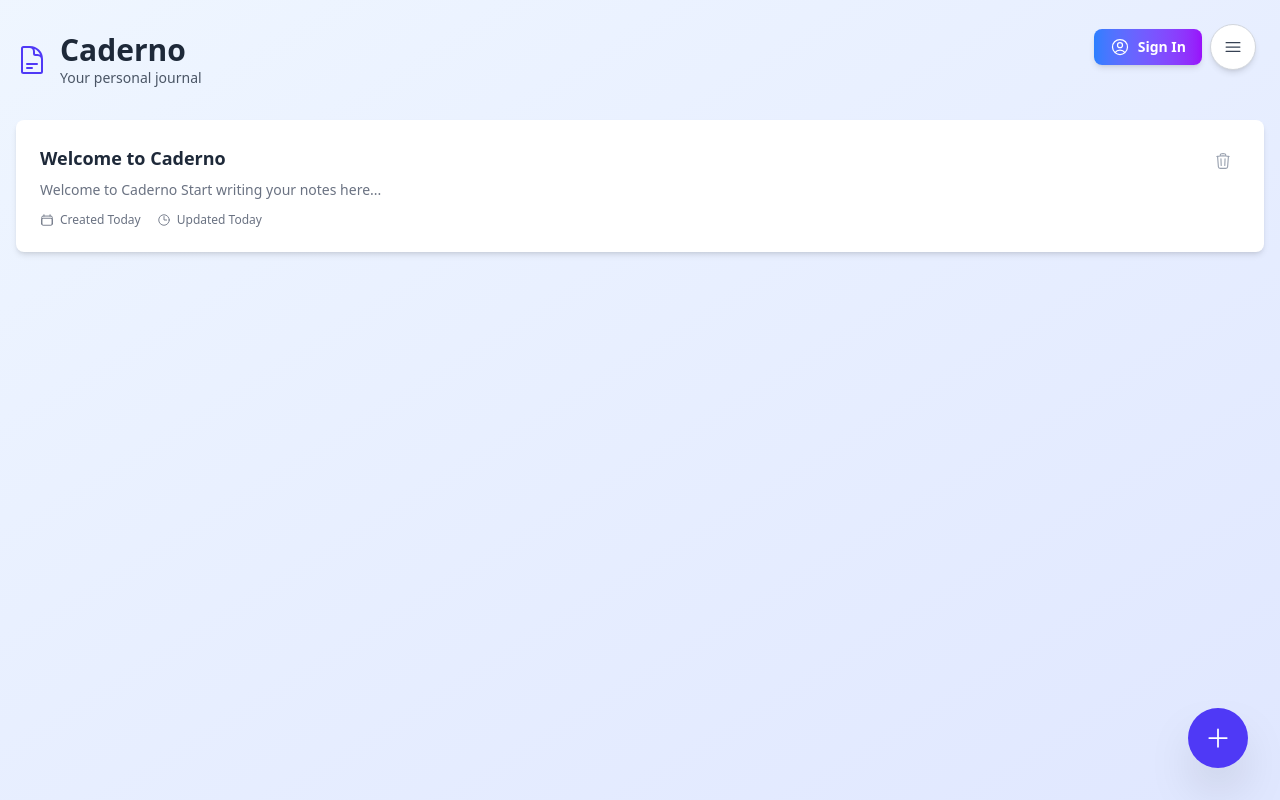
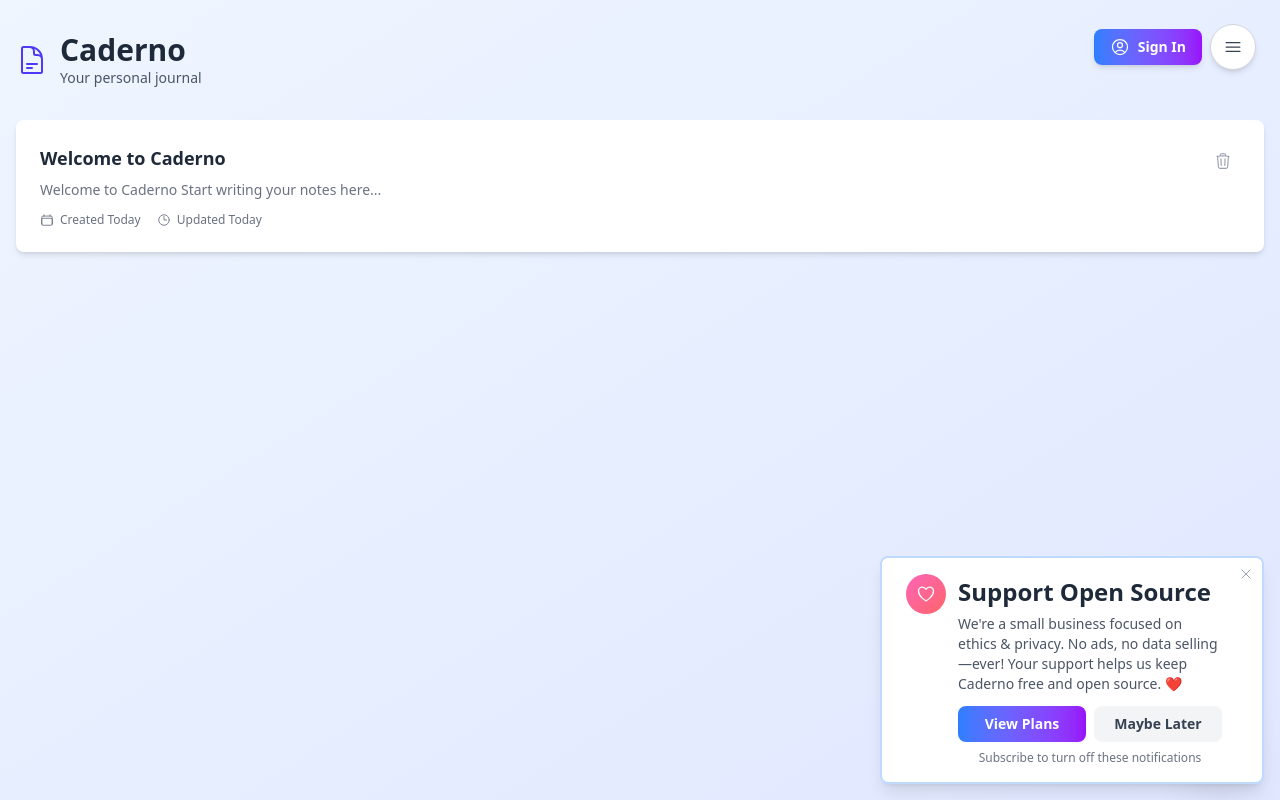
Before and after one commit to jezzlucena/caderno, a React (Vite) app: page / in a window 1280 px wide. Built offline with nearby package versions, Linux system fonts and the light colour scheme; no server answers.

Commit message:
Add intrusive ads if the user is sneaky

```diff
--- a/src/App.tsx
+++ b/src/App.tsx
@@ -1,4 +1,4 @@
-import { useState, useEffect } from 'react';
+import { useState, useEffect, type JSX } from 'react';
 import { useTranslation } from 'react-i18next';
 import { ToastContainer } from 'react-toastify';
 import 'react-toastify/dist/ReactToastify.css';
@@ -11,6 +11,7 @@ import LoginModal from './components/LoginModal';
 import { useJournalStore } from './store/useStore';
 import { useAuthStore } from './store/useAuthStore';
 import { UserCircleIcon, ArrowRightOnRectangleIcon } from '@heroicons/react/24/outline';
+import { INTRUSIVE_NOTIFICATION_POSITION_OFFSET_INTERVAL_PX, INTRUSIVE_NOTIFICATION_TIMEOUT_INTERVAL_MS } from './util/constants';
 
 type ViewState = 'list' | 'editor' | 'transitioning';
 type AnimationDirection = 'toEditor' | 'toList' | null;
@@ -23,6 +24,51 @@ function App() {
   const [animationDirection, setAnimationDirection] = useState<AnimationDirection>(null);
   const [isTransitioning, setIsTransitioning] = useState(false);
   const [showLoginModal, setShowLoginModal] = useState(false);
+
+  // region: Donation Notification
+  const donationNotificationParams = [
+    {
+      bottom: INTRUSIVE_NOTIFICATION_POSITION_OFFSET_INTERVAL_PX,
+      right: INTRUSIVE_NOTIFICATION_POSITION_OFFSET_INTERVAL_PX,
+      timeout: 0
+    },
+  ];
+
+  /* initiate donation notification positions at top: 50px; left: 50px; */
+  for (
+    let i = 0;
+    window.innerHeight - INTRUSIVE_NOTIFICATION_POSITION_OFFSET_INTERVAL_PX * i > 0 &&
+    window.innerWidth - INTRUSIVE_NOTIFICATION_POSITION_OFFSET_INTERVAL_PX * i > 0;
+    i += 1
+  ) {
+    const offset = INTRUSIVE_NOTIFICATION_POSITION_OFFSET_INTERVAL_PX + INTRUSIVE_NOTIFICATION_POSITION_OFFSET_INTERVAL_PX * i;
+    donationNotificationParams.push({ bottom: offset, right: offset, timeout: INTRUSIVE_NOTIFICATION_TIMEOUT_INTERVAL_MS * i });
+  }
+
+  const [donationNotificationElements, setDonationNotificationElements] = useState<JSX.Element[]>([
+    <DonationNotification
+      key="0"
+      onDismiss={() => {
+        if (import.meta.env.VITE_SUSTAINER_PROGRAM_ENABLED === 'true') {
+          setDonationNotificationElements([]);
+        } else {
+          for (const param of donationNotificationParams) {
+            setTimeout(() => {
+              setDonationNotificationElements(prev => [...prev, (
+                <DonationNotification
+                  key={param.timeout}
+                  style={{ bottom: `${param.bottom}px`, right: `${param.right}px` }}
+                  urgent
+                />
+              )]);
+            }, param.timeout);
+          }
+        }
+      }}
+      style={{ bottom: "50px", right: "50px" }}
+    />
+  ]);
+  // endregion: Donation Notification
 
   const handleSignOut = () => {
     clearAuth();
@@ -103,8 +149,17 @@ function App() {
         <HamburgerMenu />
       </div>
 
+      {/* region: Donation Notification */}
       {/* Non-intrusive donation notification */}
-      <DonationNotification />
+      {import.meta.env.VITE_SUSTAINER_PROGRAM_ENABLED === 'true' &&
+        <DonationNotification />
+      }
+
+      {/* Other donation notifications :) */}
+      {import.meta.env.VITE_SUSTAINER_PROGRAM_ENABLED === 'false' &&
+        donationNotificationElements
+      }
+      {/* endregion: Donation Notification */}
 
       {/* Login Modal */}
       {showLoginModal && <LoginModal onClose={() => setShowLoginModal(false)} />}
--- a/src/components/DonationNotification.tsx
+++ b/src/components/DonationNotification.tsx
@@ -1,8 +1,17 @@
 import { useState, useEffect } from 'react'
 import { XMarkIcon, HeartIcon } from '@heroicons/react/24/outline'
+import { useTranslation } from 'react-i18next'
 import { useAuthStore } from '../store/useAuthStore'
+import { DONATION_NOTIFICATION_TIMEOUT_MS } from '../util/constants';
 
-export default function DonationNotification() {
+interface DonationNotificationProps {
+  urgent?: boolean;
+  onDismiss?: () => void
+  style?: React.CSSProperties
+}
+
+export default function DonationNotification({ urgent, onDismiss, style }: DonationNotificationProps) {
+  const { t } = useTranslation()
   const [isVisible, setIsVisible] = useState(false)
   const [isDismissed, setIsDismissed] = useState(false)
   const { hasPaidSubscription } = useAuthStore()
@@ -14,24 +23,21 @@ export default function DonationNotification() {
       return
     }
 
-    // Check if user has dismissed the notification
-    const dismissed = localStorage.getItem('donation-notification-dismissed')
-    if (dismissed) {
-      setIsDismissed(true)
-      return
+    // Show notification after a delay (non-intrusive)
+    if (!urgent) {
+      const timer = setTimeout(() => {
+        setIsVisible(true)
+      }, DONATION_NOTIFICATION_TIMEOUT_MS)
+
+      return () => clearTimeout(timer)
+    } else {
+      setIsVisible(true)
     }
-
-    // Show notification after a delay (non-intrusive)
-    const timer = setTimeout(() => {
-      setIsVisible(true)
-    }, 10000) // Show after 10 seconds
-
-    return () => clearTimeout(timer)
-  }, [])
+  }, [hasPaidSubscription, urgent])
 
   const handleDismiss = () => {
+    onDismiss?.()
     setIsVisible(false)
-    localStorage.setItem('donation-notification-dismissed', 'true')
     setIsDismissed(true)
   }
 
@@ -45,11 +51,11 @@ export default function DonationNotification() {
   }
 
   return (
-    <div className="fixed bottom-4 right-4 max-w-sm bg-white rounded-lg shadow-lg border-2 border-blue-200 p-4 animate-slide-in z-50">
+    <div className="fixed bottom-4 right-4 max-w-sm bg-white rounded-lg shadow-lg border-2 border-blue-200 py-4 px-6 animate-slide-in z-50" style={style}>
       <button
         onClick={handleDismiss}
         className="absolute top-2 right-2 text-gray-400 hover:text-gray-600 transition-colors"
-        aria-label="Dismiss notification"
+        aria-label={t('donationNotification.dismiss')}
       >
         <XMarkIcon className="w-4 h-4" />
       </button>
@@ -60,10 +66,9 @@ export default function DonationNotification() {
         </div>
 
         <div className="flex-1">
-          <h3 className="font-semibold text-gray-800 mb-1">Support Open Source</h3>
+          <h3 className="font-semibold text-gray-800 mb-1">{t('donationNotification.title')}</h3>
           <p className="text-sm text-gray-600 mb-3">
-            We're a small business focused on ethics & privacy. No ads, no data selling—ever!
-            Your support helps us keep Caderno free and open source. ❤️
+            {t('donationNotification.description')}
           </p>
 
           <div className="flex gap-2">
@@ -71,18 +76,18 @@ export default function DonationNotification() {
               onClick={handleSupport}
               className="flex-1 bg-gradient-to-r from-blue-500 to-purple-600 hover:from-blue-600 hover:to-purple-700 text-white text-sm font-semibold py-2 px-4 rounded-lg transition-colors"
             >
-              View Plans
+              {t('donationNotification.viewPlans')}
             </button>
             <button
               onClick={handleDismiss}
               className="flex-1 bg-gray-100 hover:bg-gray-200 text-gray-700 text-sm font-semibold py-2 px-4 rounded-lg transition-colors"
             >
-              Maybe Later
+              {t('donationNotification.maybeLater')}
             </button>
           </div>
 
           <p className="text-xs text-gray-500 mt-2 text-center">
-            Subscribe to turn off these notifications
+            {t('donationNotification.subscribeNote')}
           </p>
         </div>
       </div>
--- a/src/i18n/locales/en-GB.json
+++ b/src/i18n/locales/en-GB.json
@@ -356,5 +356,13 @@
     "signIn": "Sign In",
     "signOut": "Sign Out",
     "plan": "Plan"
+  },
+  "donationNotification": {
+    "dismiss": "Dismiss notification",
+    "title": "Support Open Source",
+    "description": "We're a small business focused on ethics & privacy. No ads, no data selling—ever! Your support helps us keep Caderno free and open source. ❤️",
+    "viewPlans": "View Plans",
+    "maybeLater": "Maybe Later",
+    "subscribeNote": "Subscribe to turn off these notifications"
   }
 }
--- a/src/i18n/locales/en-US.json
+++ b/src/i18n/locales/en-US.json
@@ -356,5 +356,13 @@
     "signIn": "Sign In",
     "signOut": "Sign Out",
     "plan": "Plan"
+  },
+  "donationNotification": {
+    "dismiss": "Dismiss notification",
+    "title": "Support Open Source",
+    "description": "We're a small business focused on ethics & privacy. No ads, no data selling—ever! Your support helps us keep Caderno free and open source. ❤️",
+    "viewPlans": "View Plans",
+    "maybeLater": "Maybe Later",
+    "subscribeNote": "Subscribe to turn off these notifications"
   }
 }
--- a/src/i18n/locales/es-ES.json
+++ b/src/i18n/locales/es-ES.json
@@ -356,5 +356,13 @@
     "signIn": "Iniciar Sesión",
     "signOut": "Cerrar Sesión",
     "plan": "Plan"
+  },
+  "donationNotification": {
+    "dismiss": "Descartar notificación",
+    "title": "Apoya el Código Abierto",
+    "description": "Somos una pequeña empresa centrada en ética y privacidad. Sin anuncios, sin venta de datos—¡jamás! Tu apoyo nos ayuda a mantener Caderno gratuito y de código abierto. ❤️",
+    "viewPlans": "Ver Planes",
+    "maybeLater": "Quizás Más Tarde",
+    "subscribeNote": "Suscríbete para desactivar estas notificaciones"
   }
 }
--- a/src/i18n/locales/es-LA.json
+++ b/src/i18n/locales/es-LA.json
@@ -356,5 +356,13 @@
     "signIn": "Iniciar Sesión",
     "signOut": "Cerrar Sesión",
     "plan": "Plan"
+  },
+  "donationNotification": {
+    "dismiss": "Descartar notificación",
+    "title": "Apoya el Código Abierto",
+    "description": "Somos una pequeña empresa enfocada en ética y privacidad. Sin anuncios, sin venta de datos—¡nunca! Tu apoyo nos ayuda a mantener Caderno gratuito y de código abierto. ❤️",
+    "viewPlans": "Ver Planes",
+    "maybeLater": "Quizás Más Tarde",
+    "subscribeNote": "Suscríbete para desactivar estas notificaciones"
   }
 }
--- a/src/i18n/locales/ja.json
+++ b/src/i18n/locales/ja.json
@@ -356,5 +356,13 @@
     "signIn": "サインイン",
     "signOut": "サインアウト",
     "plan": "プラン"
+  },
+  "donationNotification": {
+    "dismiss": "通知を閉じる",
+    "title": "オープンソースをサポート",
+    "description": "私たちは倫理とプライバシーに重点を置く小規模企業です。広告なし、データ販売なし—絶対に！あなたのサポートがアジェンダを無料でオープンソースに保つのに役立ちます。❤️",
+    "viewPlans": "プランを表示",
+    "maybeLater": "後で",
+    "subscribeNote": "これらの通知をオフにするにはサブスクライブしてください"
   }
 }
--- a/src/i18n/locales/pt-BR.json
+++ b/src/i18n/locales/pt-BR.json
@@ -356,5 +356,13 @@
     "signIn": "Entrar",
     "signOut": "Sair",
     "plan": "Plano"
+  },
+  "donationNotification": {
+    "dismiss": "Dispensar notificação",
+    "title": "Apoie o Código Aberto",
+    "description": "Somos uma pequena empresa focada em ética e privacidade. Sem anúncios, sem venda de dados—nunca! Seu apoio nos ajuda a manter o Caderno gratuito e de código aberto. ❤️",
+    "viewPlans": "Ver Planos",
+    "maybeLater": "Talvez Mais Tarde",
+    "subscribeNote": "Assine para desativar estas notificações"
   }
 }
--- a/src/i18n/locales/pt-PT.json
+++ b/src/i18n/locales/pt-PT.json
@@ -356,5 +356,13 @@
     "signIn": "Iniciar Sessão",
     "signOut": "Terminar Sessão",
     "plan": "Plano"
+  },
+  "donationNotification": {
+    "dismiss": "Dispensar notificação",
+    "title": "Apoie o Código Aberto",
+    "description": "Somos uma pequena empresa focada em ética e privacidade. Sem anúncios, sem venda de dados—nunca! O seu apoio ajuda-nos a manter o Caderno gratuito e de código aberto. ❤️",
+    "viewPlans": "Ver Planos",
+    "maybeLater": "Talvez Mais Tarde",
+    "subscribeNote": "Subscreva para desativar estas notificações"
   }
 }
--- a/src/i18n/locales/zh-CN.json
+++ b/src/i18n/locales/zh-CN.json
@@ -356,5 +356,13 @@
     "signIn": "登录",
     "signOut": "退出",
     "plan": "计划"
+  },
+  "donationNotification": {
+    "dismiss": "关闭通知",
+    "title": "支持开源",
+    "description": "我们是一家专注于道德和隐私的小企业。没有广告，绝不出售数据！您的支持帮助我们保持日程免费和开源。❤️",
+    "viewPlans": "查看计划",
+    "maybeLater": "稍后再说",
+    "subscribeNote": "订阅以关闭这些通知"
   }
 }
--- /dev/null
+++ b/src/util/constants.ts
@@ -0,0 +1,53 @@
+/* #######################################################################
+ * ######################## PIRACY IS NOT ROBBERY ########################
+ * #######################################################################
+ *
+ * In robbery one takes the original unique non-fungible irreplaceable
+ * asset. The original owner owns no more. It is unethical, vile, and
+ * morally reprehensible.
+ *
+ * In piracy one gets a copy of the asset, but the original is still
+ * there. The rightful owner still owns it. Piracy can be profitable
+ * to software developers because it educates a broad userbase on how
+ * to operate the software.
+ *
+ * People don't pirate software because they are vile - they do it
+ * because they need it. There's research showing that the same people
+ * who pirate software are likely to come back and buy the software
+ * once they have the financial means to do so.
+ *
+ * So if you are reading this and you are a pirate, AHOY MATEY!
+ * Please consider supporting the software developers who worked hard
+ * to create the software you are using. Either right now or whenever
+ * you have the financial means to do so.
+ *
+ * If you are not a pirate and you are still reading this message, wow!
+ * Thank you for your time and attention, and for all the effort you put
+ * into reading this. I hope you found it interesting and informative.
+ *
+ * If you have any questions or comments, please feel free to contact
+ * me. I'm always happy to hear from people who are interested in the
+ * software I've created. My personal email is jezzlucena@gmail.com
+ *
+ * Cheers!
+ */
+
+/*
+ * Show Donation Notification after 10 seconds
+ */
+export const DONATION_NOTIFICATION_TIMEOUT_MS = 1000;
+
+/*
+ * Show intrusive notifications every 300ms at a 40px interval to the
+ * size of the lesser between the height and width of the window lol :D
+ *
+ * This only happens if the VITE_SUSTAINER_PROGRAM_ENABLED environment
+ * variable is set to false. And of course this can be disabled by a user
+ * who is technical or savy enough to edit the code.
+ *
+ * Anyone with enough motivation to pirate software will probably get it
+ * done anyway, so I'm not under the illusion that this will deter them.
+ * Anyway, I wanted to leave a message in form of a prank to those people.
+ */
+export const INTRUSIVE_NOTIFICATION_TIMEOUT_INTERVAL_MS = 150;
+export const INTRUSIVE_NOTIFICATION_POSITION_OFFSET_INTERVAL_PX = 40;
```
Also changed, not shown: 1 other file (tests, documents, lock files or other folders).
